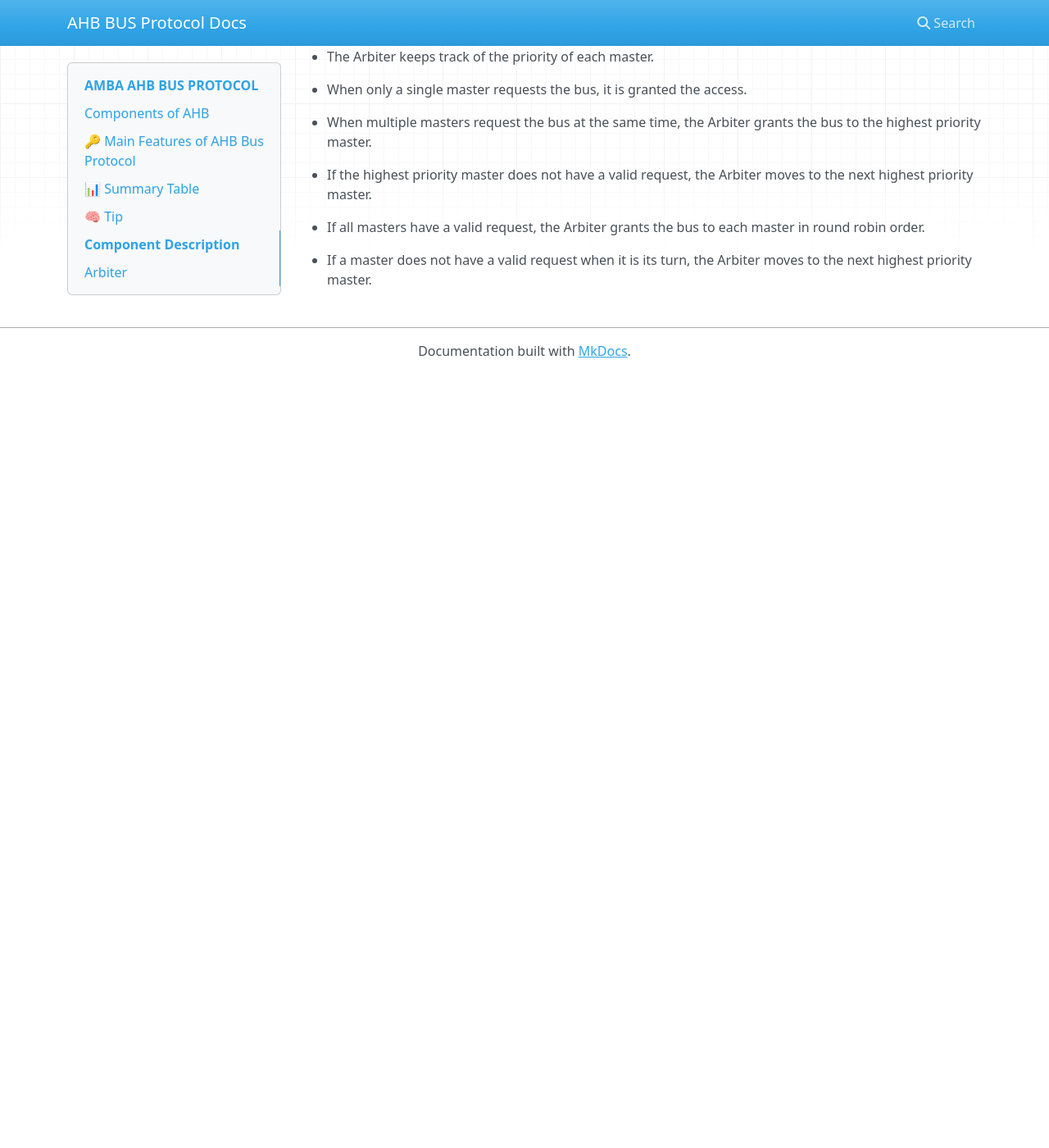
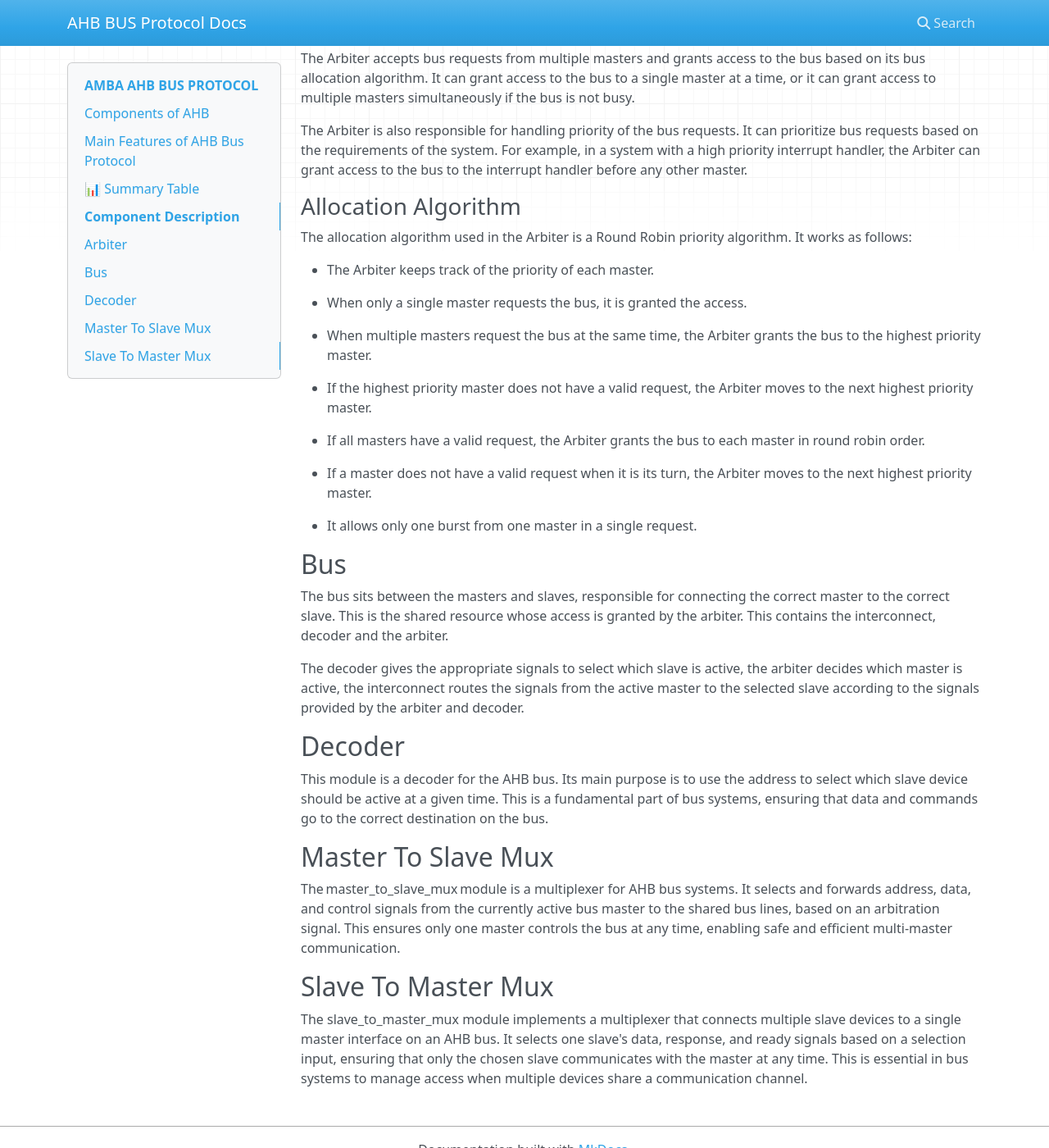
Before and after one commit to meds-uet/AHB-Bus, an MkDocs documentation site: the page built from docs/index.md, in a window 1280 px wide and 1400 px high, scrolled down 3452 px. Shown: the whole window at 82% size. Built offline with MkDocs 1.6.1, drawn with Linux system fonts in a browser that asks for light colours; nearby versions of some CDN libraries; before the commit the page ends 3908 px from its top, so only the background shows below that; some of the changed text lies outside the part shown.

Commit message:
added more components

```diff
--- a/docs/index.md
+++ b/docs/index.md
@@ -63,7 +77,8 @@ The AHB Protocol Features that are supported are given as follow :
 ---
 
 ### ❗ 7. Error Reporting via HRESP
-- The `HRESP` signal returns response status:
+The `HRESP` signal returns response status:
+
   - `OKAY` – Normal transfer
   - `ERROR` – Error occurred
 
@@ -71,11 +86,13 @@ The AHB Protocol Features that are supported are given as follow :
 
 ### 🧠 8. External Arbitration Logic
 - Arbitration between masters is handled **outside** the AHB bus.
+
 - Common schemes: fixed-priority, round-robin, or custom.
 
 ---
 
 ### 📶 9. Transfer Types
+
 - **IDLE** – No transfer
 - **BUSY** – Pipeline stall (no address phase)
 - **NONSEQ** – Start of a new transfer or burst
@@ -85,12 +102,14 @@ The AHB Protocol Features that are supported are given as follow :
 
 ### 🎯 10. Handshaking Between Master and Slave
 - `HREADY` and `HRESP` signals coordinate data transfers.
+
 - Master waits if slave is not ready.
 
 ---
 
 ### 📋 11. Memory-Mapped Support
 - AHB is designed for **memory-mapped peripheral access**.
+
 - Each device is assigned a specific address region.
 
 ---
@@ -111,9 +130,11 @@ The AHB Protocol Features that are supported are given as follow :
 | Address mapping      | Fully memory-mapped device space                 |
 
 ---
+### 🧠 Tip
+\
+AHB sits between **APB (simple)** and **AXI (advanced)** in terms of complexity and performance.
 
-## 🧠 Tip
-AHB sits between **APB (simple)** and **AXI (advanced)** in terms of complexity and performance.
+---
 
 # Component Description
 This section goes over the description of each of the components used in the AHB bus protocol.
@@ -145,3 +166,28 @@ The allocation algorithm used in the Arbiter is a Round Robin priority algorithm
 - If all masters have a valid request, the Arbiter grants the bus to each master in round robin order.
 
 - If a master does not have a valid request when it is its turn, the Arbiter moves to the next highest priority master.
+
+- It allows only one burst from one master in a single request.
+
+## Bus
+
+The bus sits between the masters and slaves, responsible for connecting the correct master to the correct slave. This is the shared resource whose access is granted by the arbiter. This contains the interconnect, decoder and the arbiter.
+
+The decoder gives the appropriate signals to select which slave is active, the arbiter decides which master is active, the interconnect routes the signals from the active master to the selected slave according to the signals provided by the arbiter and decoder.
+
+
+## Decoder
+
+This module is a decoder for the AHB bus. Its main purpose is to use the address to select which slave device should be active at a given time. This is a fundamental part of bus systems, ensuring that data and commands go to the correct destination on the bus.
+
+## Master To Slave Mux
+
+The master_to_slave_mux module is a multiplexer for AHB bus systems.
+It selects and forwards address, data, and control signals from the currently active bus master to the shared bus lines, based on an arbitration signal.
+This ensures only one master controls the bus at any time, enabling safe and efficient multi-master communication.
+
+## Slave To Master Mux
+
+The slave_to_master_mux module implements a multiplexer that connects multiple slave devices to a single master interface on an AHB bus.
+It selects one slave's data, response, and ready signals based on a selection input, ensuring that only the chosen slave communicates with the master at any time.
+This is essential in bus systems to manage access when multiple devices share a communication channel.
```
Also changed, not shown: other parts of docs/index.md (+17 -3 lines).
